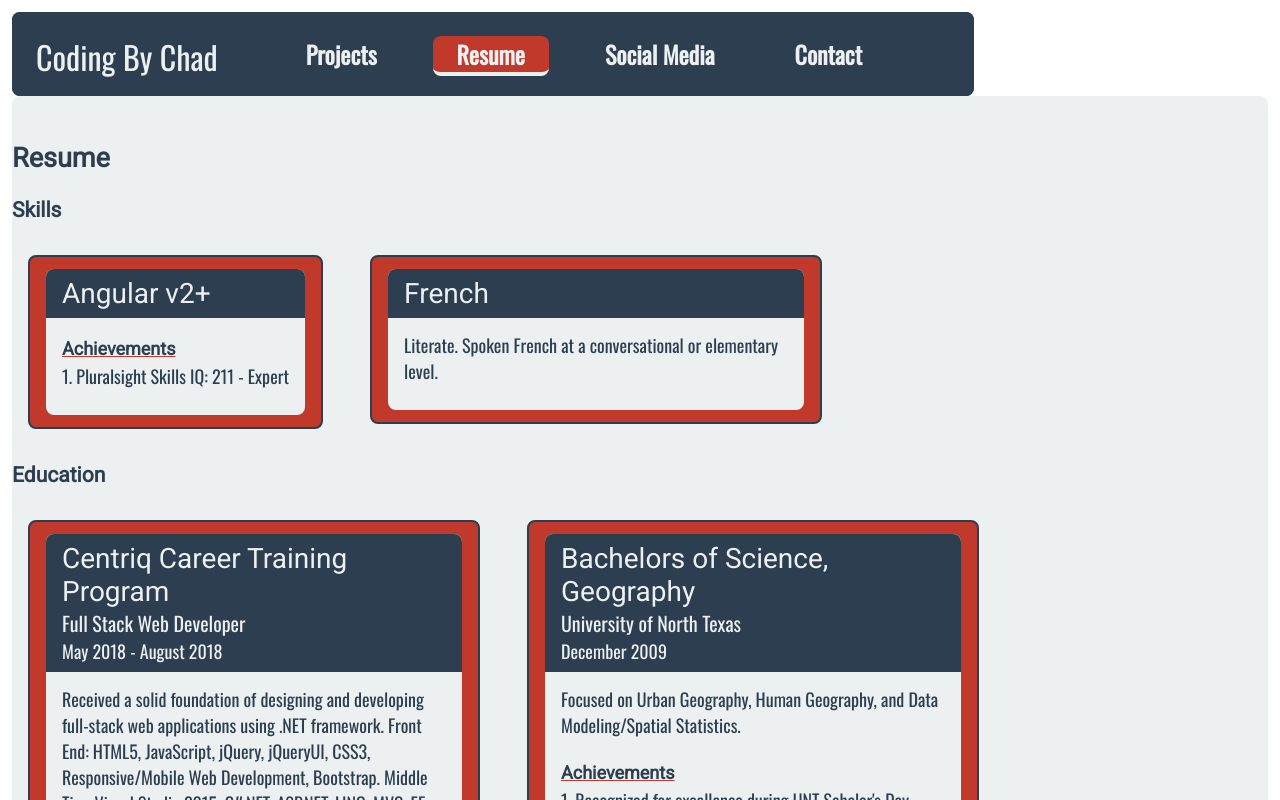
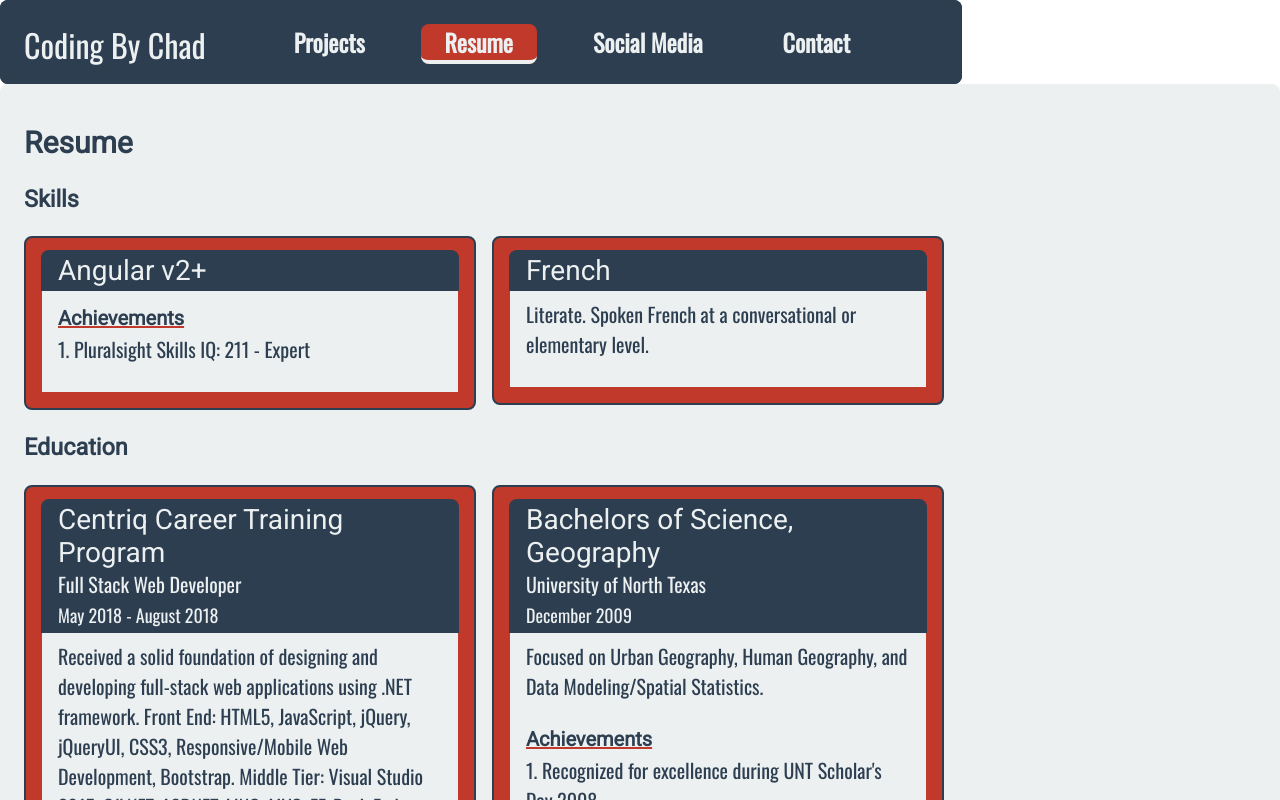
Before and after one commit to ChadESmith42/coding-by-chad, an Angular app in the folder portfolio/: page /resume in a window 1280 px wide. Shown: the top 800 px of the page. Built offline with nearby package versions, Linux system fonts and the light colour scheme.

Commit message:
styling changes for resume

```diff
--- a/portfolio/src/app/card-container/card-container.component.css
+++ b/portfolio/src/app/card-container/card-container.component.css
@@ -1,11 +1,16 @@
-.container {
+.card-container {
   display: flex;
+  width: 100%;
   flex-flow: row wrap;
-  justify-content: start;
+  gap: 1rem;
+  -webkit-align-items: stretch;
   align-items: stretch;
-  gap: 24px 15px;
 }
 
 .card {
-  flex: 400px 400px;
+  flex: 1 24rem auto;
 }
+
+.filler {
+  flex: 1 0 auto;
+}
--- a/portfolio/src/app/card-container/card-container.component.html
+++ b/portfolio/src/app/card-container/card-container.component.html
@@ -1,3 +1,5 @@
-<section class="container">
-  <app-content-card *ngFor="let card of cards" [card]="card" class="card"></app-content-card>
+<section class="card-container">
+  <app-content-card *ngFor="let card of cards" [card]="card" class="item"></app-content-card>
+
+  <div class="filler"></div>
 </section>
--- a/portfolio/src/app/card-container/content-card/content-card.component.css
+++ b/portfolio/src/app/card-container/content-card/content-card.component.css
@@ -1,43 +1,46 @@
 .card {
   background-color: var(--pomegranate);
-  padding: 4px;
-  margin: 12px 16px;
-  border: solid 2px var(--midnight-blue);
-  border-radius: 8px;
-  max-width: 440px;
-  /* min-height: 448px; */
+  border: solid 0.125rem var(--midnight-blue);
+  border-radius: 0.5rem;
 }
 
+
 .card-body {
-  margin: 8px 12px;
-  padding: 4px 16px 8px 16px;
-  border-radius: 8px;
-  min-height: 448;
+  margin: 1rem;
+  padding: 0.5rem 1rem 0.5rem 1rem;
+  border-radius: -0.5rem;
   background-color: var(--clouds);
   color: var(--midnight-blue);
+  width: 24rem;
 }
+
 
 .card-header {
   background-color: var(--midnight-blue);
   color: var(--clouds);
-  width: 100%;
-  height: 100%;
-  padding: 8px 16px;
-  margin: -4px -16px;
-  border-top-left-radius: 8px;
-  border-top-right-radius: 8px;
+  padding: 0.25rem 1.0625rem;
+  margin: -0.75rem -1.0625rem;
+  border-top-left-radius: 0.5rem;
+  border-top-right-radius: 0.5rem;
 }
 
 .card-title {
-  font-size: 28px;
+  font-size: 1.75rem;
   padding: 0;
   margin: 0;
   font-family: 'Roboto', sans-serif;
   font-weight: 400;
 }
 
+.card-img {
+  width: 3rem;
+  height: 3rem;
+  border-radius: 100%;
+  background-color: var(--midnight-blue);
+}
+
 .card-location {
-  font-size: 20px;
+  font-size: 1.25rem;
   padding: 0;
   margin: 0;
   font-family: 'Oswald', sans-serif;
@@ -45,24 +48,15 @@
 }
 
 .card-date-range {
-  font-size: 18px;
+  font-size: 1.125rem;
 }
 
 .achievements-title {
   font-weight: 600;
   text-decoration: underline solid var(--pomegranate);
-  margin-bottom: 4px;
+  margin-bottom: 0.25rem;
 }
 
 .achievements {
   margin-top: 0;
 }
-
-section.education section.card div.card-body {
-  box-sizing: content-box;
-  min-height: 496px;
-}
-
-section.work section.card div.card-body {
-  box-sizing: content-box;
-}
--- a/portfolio/src/app/card-container/content-card/content-card.component.html
+++ b/portfolio/src/app/card-container/content-card/content-card.component.html
@@ -7,8 +7,10 @@
       <h4 class="card-location">{{ card.location }}</h4>
       <span class="card-date-range">{{ card.dateRange }}</span>
     </div>
-    <p class="descriptions" *ngFor="let description of card.descriptions">{{ description ? description : '' }}</p>
-    <h4 class="achievements-title" *ngIf="card.achievements.length >= 1">Achievements</h4>
-    <p class="achievements" *ngFor="let achievement of card.achievements; index as i"> {{ achievement ? i + 1 + '. ' : '' }} {{ achievement ? achievement : '' }}</p>
+    <div class="card-details">
+      <p class="descriptions" *ngFor="let description of card.descriptions">{{ description ? description : '' }}</p>
+      <h4 class="achievements-title" *ngIf="card.achievements.length >= 1">Achievements</h4>
+      <p class="achievements" *ngFor="let achievement of card.achievements; index as i"> {{ achievement ? i + 1 + '. ' : '' }} {{ achievement ? achievement : '' }}</p>
+    </div>
   </div>
 </section>
--- a/portfolio/src/app/content/resume/resume-data.ts
+++ b/portfolio/src/app/content/resume/resume-data.ts
@@ -122,7 +122,7 @@ export const resume = {
       location: 'BAIR Analytics, Highlands Ranch, CO',
       dateRange: 'August 2012 to February 2013',
       descriptions: ['Trained Research Managers for the Human Terrain System. Developed and taught GIS-based courses for adult learners using the ADDIE methodology.', 'Successfully communicated very technical subject matter to non-technical audience of learners.'],
-      achievements: ['']
+      achievements: []
     },
     {
       id: 8,
@@ -140,9 +140,9 @@ export const resume = {
       image: '',
       avatar: '',
       location: 'Courage Services, MacDill AFB, FL',
-      dateRange: '',
+      dateRange: 'October 2010 to May 2011',
       descriptions: ['Created written reports for various Intelligence Preparation of the Battlefield products for SOCOM personnel.', 'Conducted in-depth research and analysis of specific regions throughout the world.', 'Created spatial data-sets for analysis by proprietary software tools.'],
-      achievements: ['']
+      achievements: []
     },
     {
       id: 10,
@@ -152,19 +152,29 @@ export const resume = {
       location: 'Dallas Police Department, Dallas, TX',
       dateRange: 'September 2000 - August 2009',
       descriptions: ['Directly handled various different police officer activities, including serving as a Crime Analyst, Patrol Officer, Detective Analyst, and Field Training Officer.', 'Closely analyzed emerging crime trends or crime related issues. Demonstrated strong communication skills in presenting daily briefings during COMPSTAT meetings with the executive staff of the police department.', 'Designed, developed, and implemented key methodologies for analyzing spatial patterns of crime that conform to scientific methods; presented research findings at professional conferences. Actively collaborated with the academic and public researchers to develop appropriate sites for research projects for police methods.'],
-      achievements: ['Corrected legacy data problems and increased geocoding accuracy for spatial analysis by creating and implementing efficient structured query language (SQL) queries.', 'Earned a stellar reputation and was assigned as a subject matter expert on crime trends, including delivering interviews and background information to members of the press.', 'Boosted geocoding accuracy from 68% to over 99% by implementing methods to facilitate clean legacy data.', 'Performed three successful grant applications for the police department, which resulted in achieving $7.5M.', 'Earned 22 commendations, including a Meritorious Conduct Award, a 5 Year Service Pin, a 5 Year Safe Driving Award, and three Expert Marksmanship Awards.']
+      achievements: ['Corrected legacy data problems and increased geocoding accuracy for spatial analysis by creating and implementing efficient structured query language (SQL) queries.', 'Boosted geocoding accuracy from 68% to over 99% by implementing methods to facilitate clean legacy data.', 'Earned 22 commendations, including a Meritorious Conduct Award, a 5 Year Service Pin, a 5 Year Safe Driving Award, and three Expert Marksmanship Awards.']
     }
   ],
   organizations: [
     {
       id: 1,
-      title: '',
+      title: 'Coder Dojo',
       image: '',
       avatar: '',
-      location: '',
-      dateRange: '',
-      descriptions: [''],
-      achievements: ['']
+      location: 'Kansas City, MO',
+      dateRange: 'August 2018 - January 2020',
+      descriptions: ['Mentor students, ages 7-14, on coding issues as they develop their projects.'],
+      achievements: []
+    },
+    {
+      id: 2,
+      title: 'NgGirls',
+      image: '',
+      avatar: '',
+      location: 'Kansas City, MO',
+      dateRange: 'July 2019 - present',
+      descriptions: ['Served as mentor for new Angular developers during a two day workshop.'],
+      achievements: []
     }
   ]
 };
--- a/portfolio/src/app/content/resume/resume.component.css
+++ b/portfolio/src/app/content/resume/resume.component.css
@@ -0,0 +1,4 @@
+.container {
+  margin: 24px 0 12px 0;
+  padding-left: 24px;
+}
--- a/portfolio/src/app/content/resume/resume.component.html
+++ b/portfolio/src/app/content/resume/resume.component.html
@@ -1,4 +1,5 @@
-<h2>Resume</h2>
+<div class="container">
+  <h2 class="title">Resume</h2>
 
   <section class="skills">
     <h3>Skills</h3>
@@ -19,3 +20,4 @@
     <h3>Organizations</h3>
     <app-card-container [cards]="organizations"></app-card-container>
   </section>
+</div>
--- a/portfolio/src/app/content/social-media/social-media.component.html
+++ b/portfolio/src/app/content/social-media/social-media.component.html
@@ -28,6 +28,12 @@
       <p>Username: <a href="https://dev.to/chadesmith42" target="_blank">ChadESmith42</a></p>
     </div>
   </article>
+  <article class="item">
+    <div>
+      <h3>Pluralsight</h3>
+      <p>Username: <a href="https://app.pluralsight.com/profile/ChadESmith42" target="_blank">ChadESmith42</a></p>
+    </div>
+  </article>
 </section>
 <section class="container code">
   <article class="item">
--- a/portfolio/src/styles.css
+++ b/portfolio/src/styles.css
@@ -24,24 +24,10 @@
   --asbestos: rgba(127, 140, 141,1.0);
 }
 
-
-.no-border {
-    border: none!important;
-}
-
-.main {
-    padding-top: 24px;
-    padding-bottom: 24px;
-}
-
-.project-cards {
-    padding-bottom: 24px;
-}
-
 body {
-  margin: 4px;
-  padding: 8px;
-  font-size: 18px;
+  margin: 0;
+  padding: 0;
+  font-size: 1.25rem;
   font-family: 'Oswald', sans-serif;
   font-weight: 400;
 }
@@ -65,9 +51,9 @@ a:hover, a:focus, a:visited {
 
 .grid-container {
   display: grid;
-  grid-template-columns: [ startLeftMargin ] 40px [ endLeftMargin startContent ] auto [ endContent startRightMargin ] 40px [ endRightMargin ];
-  grid-template-rows: [ startHeader ] 64px [ endHeader startMain] auto [ endMain startFooter ] 40px [ endFooter ];
-  row-gap: 24px;
+  grid-template-columns: [ startLeftMargin ] 1.5rem [ endLeftMargin startContent ] auto [ endContent startRightMargin ] 1.5rem [ endRightMargin ];
+  grid-template-rows: [ startHeader ] auto [ endHeader startMain] auto [ endMain startFooter ] 1.5rem [ endFooter ];
+  row-gap: 1rem;
 }
 
 .header {
@@ -78,7 +64,10 @@ a:hover, a:focus, a:visited {
 .main {
   grid-area: startMain / startContent / endMain / endContent;
   justify-self: start;
-  border-radius: 8px;
+  border-radius: 0.5rem;
+  color: var(--midnight-blue);
+  background-color: var(--clouds);
+  padding: 1rem 0;
 }
 
 .footer {
@@ -89,10 +78,5 @@ a:hover, a:focus, a:visited {
 .header, .footer {
   background-color: var(--midnight-blue);
   color: var(--clouds);
-  border-radius: 8px;
+  border-radius: 0.5rem;
 }
-
-.main {
-  color: var(--midnight-blue);
-  background-color: var(--clouds);
-}
```
Lines whose indentation alone changed are shown as unchanged.
